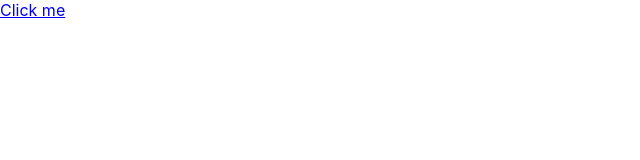
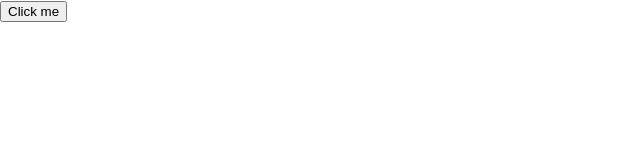
Before and after one commit to MarkiianSanotskyi/my-app3, a React (Create React App) app: page / in a window 1280 px wide. Shown: the top 160 px of the page, without its empty margins (0-640 px from the left). Built offline with nearby package versions, Linux system fonts and the light colour scheme.

Commit message:
Conditional Rendering Done

```diff
--- a/src/index.js
+++ b/src/index.js
@@ -4,68 +4,48 @@
 import App from './App';
 import * as serviceWorker from './serviceWorker';
 
-function FormattedDate(props) {
-  return <h2>It is {props.date.toLocaleTimeString()}.</h2>;
+
+
+class Toggle extends React.Component {
+	constructor(props) {
+		super(props);
+		this.state = {isToggleOn: true};
+
+		this.handleClick = this.handleClick.bind(this);
 	}
 
-class Clock extends React.Component {
-  constructor(props) {
-    super(props);
-    this.state = {date: new Date()};
-  }
 
-  componentDidMount() {
-    this.timerID = setInterval(
-      () => this.tick(),
-      1000
-    );
-  }
-
-  componentWillUnmount() {
-    clearInterval(this.timerID);
-  }
-
-  tick() {
-    this.setState({
-      date: new Date()
-    });
+	handleClick() {
+		this.setState(state => ({
+			isToggleOn: !state.isToggleOn
+		}));
 	}
 
 	render() {
-    return (
-      <div>
-        <h1>Hello, world!</h1>
-        <FormattedDate date={this.state.date} />
-      </div>
+		return(
+			<button onClick={this.handleClick}>
+			{this.state.isToggleOn ? 'ON' : 'OFF'}
+			</button>
 			);
 	}
 }
 
-function App2() {
-  return (
-    <div>
-      <Clock />
-      <Clock />
-      <Clock />
+class LoggingButton extends React.Component {
+	handleClick = () => {
+		console.log('this is', this);
+	}
 
-
-    </div>
+	render() {
+		return(
+		<button onClick={(e) => this.handleClick(e)}>
+		Click me
+		</button>
 		);
 	}
-
-function ActionLink() {
-	function handleClick(e) {
-		e.preventDefault();
-		console.log('The link was clicked.')
-	}
-	return(
-		<a href="#" onClick={handleClick}> Click me </a>
-	)
 }
 
 
-
-ReactDOM.render(<ActionLink />, document.getElementById('root'));
+ReactDOM.render(<LoggingButton />, document.getElementById('root'));
 
 
 
```
Lines whose indentation alone changed are shown as unchanged.
